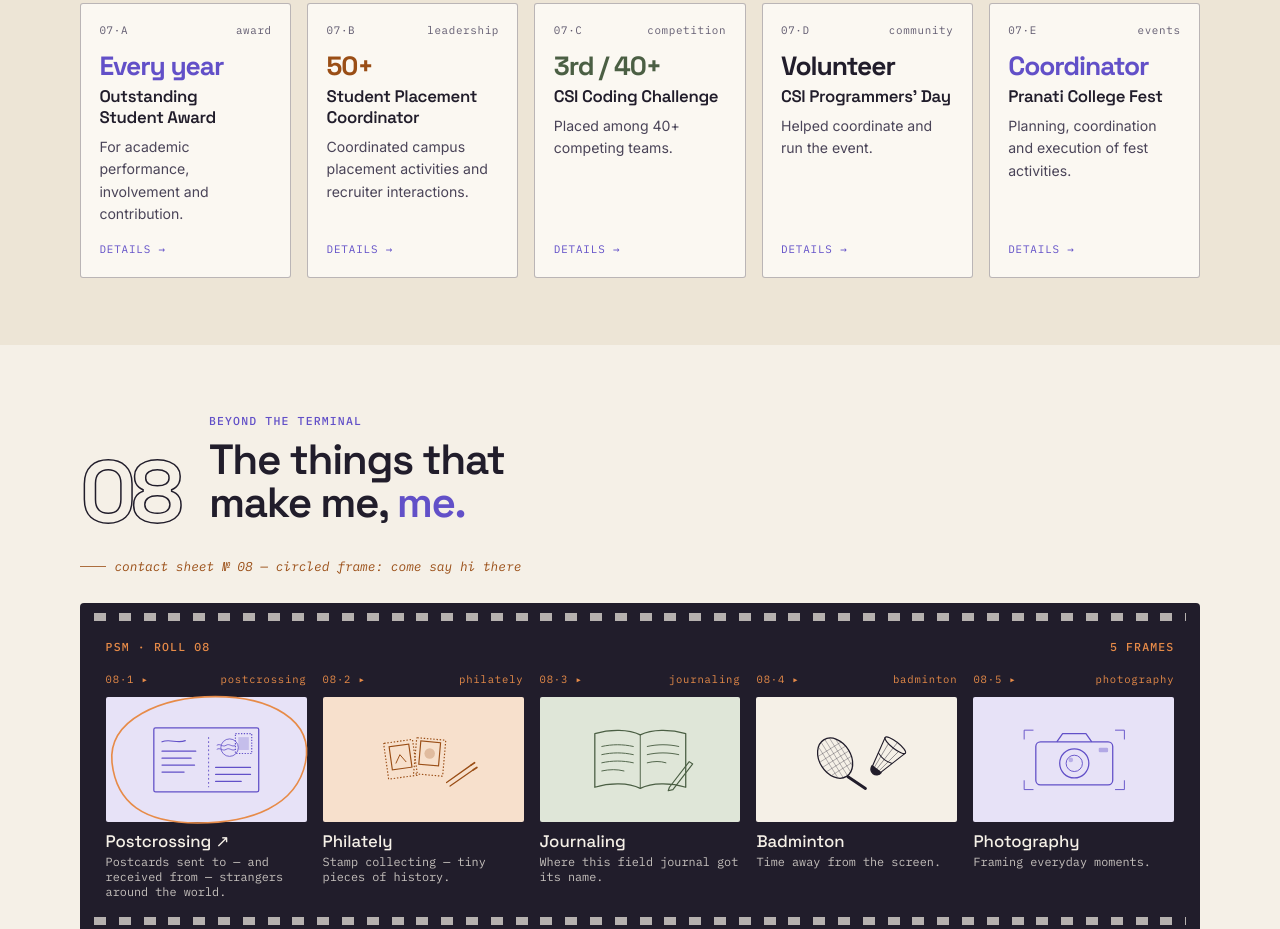
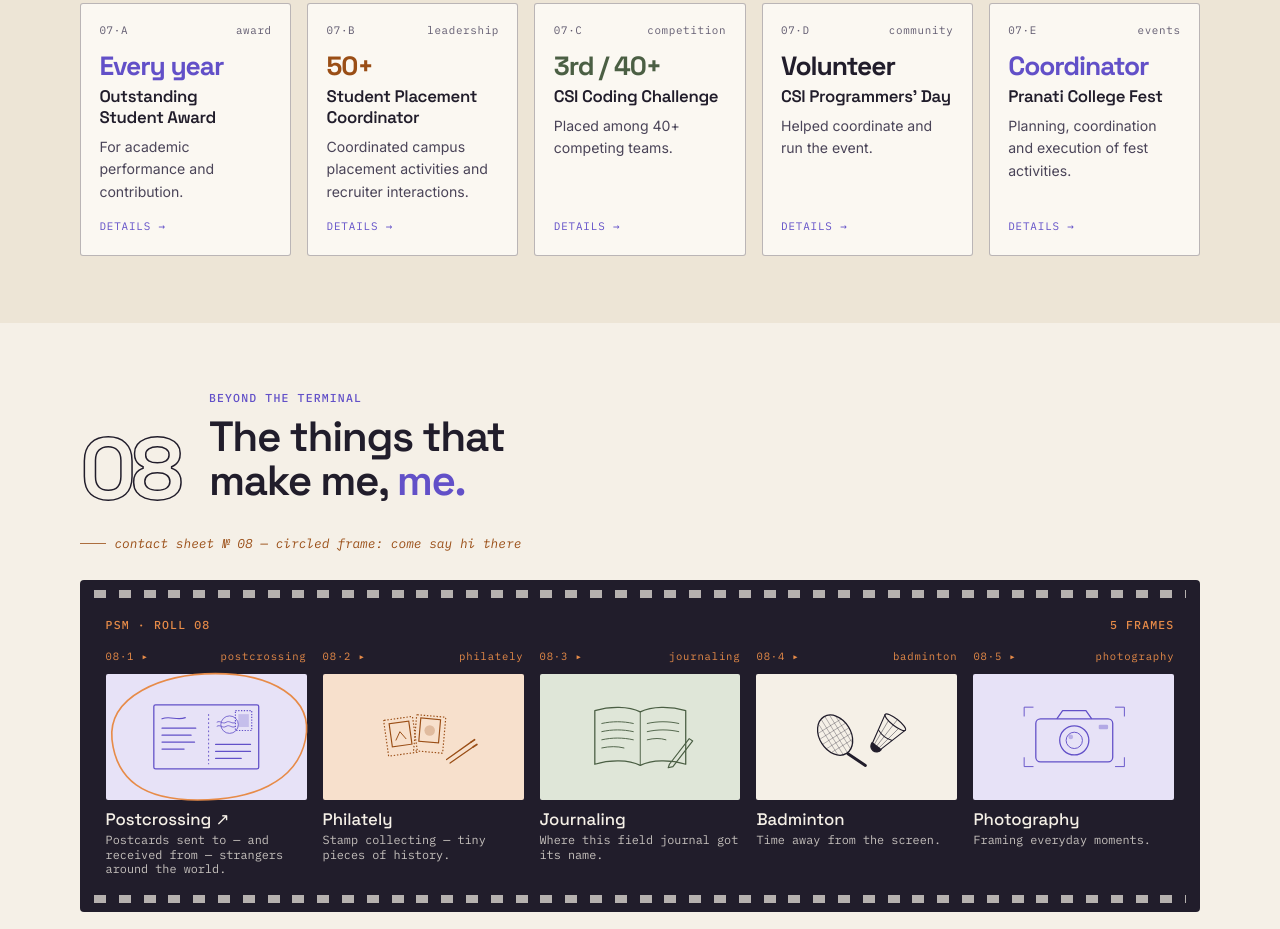
Before and after one commit to parnika0110/portfolio, a website: page index.html in a window 1280 px wide. Shown: the part 7945-8874 px from the top of the page. Drawn offline with Linux system fonts and the light colour scheme; no server answers; a script that the page names is missing.

Commit message:
Close the gap above Problem in OPPY and MediAssist; shorten award line
- OPPY (from 1000px) and MediAssist (from 900px): the visual spans the
  heading and Problem rows. The heading row now fits its content and
  any spare height falls below the Problem text, so "Problem" follows
  the heading at the normal 16px row gap (was 52-75px). Case heights
  are unchanged at every width; single-column layouts are untouched.
- Milestones: "For academic performance and contribution." The card
  line fits in three lines again, and the row is 23px shorter.

Co-Authored-By: Claude Opus 5.5 <noreply@anthropic.com>
Claude-Session: https://claude.ai/code/session_015sDQqfvxbHK9s69PAovxC4

```diff
--- a/index.html
+++ b/index.html
@@ -942,7 +942,7 @@
     </article>
 
     <ul class="sheet">
-      <li class="reveal"><button class="ms achievement-card" data-achievement="Outstanding Student Award|Recognized every year of my engineering journey so far|Received the Outstanding Student Award consistently throughout my engineering journey in recognition of academic performance, involvement and overall contribution." type="button"><span class="ms__fr"><span>07·A</span><span>award</span></span><span class="ms__big ms__big--lilac">Every year</span><h3>Outstanding Student Award</h3><p>For academic performance, involvement and contribution.</p><span class="ms__more">Details →</span></button></li>
+      <li class="reveal"><button class="ms achievement-card" data-achievement="Outstanding Student Award|Recognized every year of my engineering journey so far|Received the Outstanding Student Award consistently throughout my engineering journey in recognition of academic performance, involvement and overall contribution." type="button"><span class="ms__fr"><span>07·A</span><span>award</span></span><span class="ms__big ms__big--lilac">Every year</span><h3>Outstanding Student Award</h3><p>For academic performance and contribution.</p><span class="ms__more">Details →</span></button></li>
       <li class="reveal reveal-d1"><button class="ms achievement-card" data-achievement="Student Placement Coordinator|Coordinated 50+ campus placement drives and recruiter interactions.|Supported and coordinated 50+ campus placement drives, working with students, recruiters, and the placement team to communicate updates, coordinate activities, and help recruitment processes run smoothly." type="button"><span class="ms__fr"><span>07·B</span><span>leadership</span></span><span class="ms__big ms__big--tan">50+</span><h3>Student Placement Coordinator</h3><p>Coordinated campus placement activities and recruiter interactions.</p><span class="ms__more">Details →</span></button></li>
       <li class="reveal reveal-d2"><button class="ms achievement-card" data-achievement="3rd Place — CSI Coding Challenge|Placed 3rd among 40+ teams.|Secured 3rd place in a competitive coding challenge among 40+ participating teams, putting problem-solving and programming skills to the test." type="button"><span class="ms__fr"><span>07·C</span><span>competition</span></span><span class="ms__big ms__big--sage">3rd / 40+</span><h3>CSI Coding Challenge</h3><p>Placed among 40+ competing teams.</p><span class="ms__more">Details →</span></button></li>
       <li class="reveal reveal-d3"><button class="ms achievement-card" data-achievement="CSI Programmers' Day|Volunteer.|Volunteered for CSI Programmers’ Day and contributed to the coordination and execution of the event." type="button"><span class="ms__fr"><span>07·D</span><span>community</span></span><span class="ms__big">Volunteer</span><h3>CSI Programmers' Day</h3><p>Helped coordinate and run the event.</p><span class="ms__more">Details →</span></button></li>
```
Also changed, not shown: src/input.css (+8 -0 lines), styles.css.
